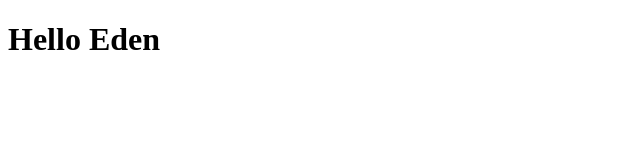
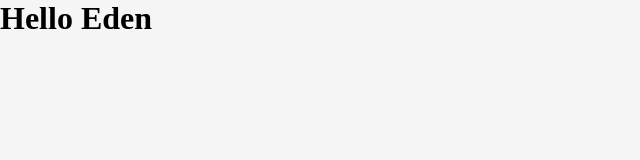
Before and after one commit to harrykemefa/Eden, a plain HTML site: page index.html in a window 1280 px wide. Shown: the whole page, without its empty margins (0-640 px from the left). Drawn offline with Linux system fonts and the light colour scheme.

Commit message:
add basic styling + color scheme setup

```diff
--- /dev/null
+++ b/css/style.css
@@ -0,0 +1,32 @@
+:root {
+    --maxWidth: 1280px;
+    --white: #FFF;
+    --light: #F5F5F5;
+    --black: #000000;
+    --orange: #FF9D00;
+    --lightOrange: #FFC260;
+    --green: #03A84E;
+    --lightGreen: #6ECE8A;
+    --grey: #0F241B;
+    --midGrey:#1D352A;
+    --tertiaryGrey: #4B6358;
+    --lightGrey: #F0F4F2;
+    --fontLarge: 5.6rem;
+    --fontMedium: 1.25rem;
+    --fontRegular: 1rem;
+    --fontSmall: 0.8rem;
+   }
+
+   * {
+       box-sizing: border-box;
+       font-family: 'Cerebri Sans', PT Serif;
+       margin: 0;
+       padding: 0;
+   }
+
+   body{
+       margin: 0;
+       padding: 0;
+       background-color: var(--light);
+       overflow-x: hidden;
+   }
--- a/index.html
+++ b/index.html
@@ -5,6 +5,7 @@
     <meta http-equiv="X-UA-Compatible" content="IE=edge">
     <meta name="viewport" content="width=device-width, initial-scale=1.0">
     <title>Eden App</title>
+   <link rel="stylesheet" href="css/style.css">
 </head>
 <body>
     <h1>Hello Eden</h1>
```
